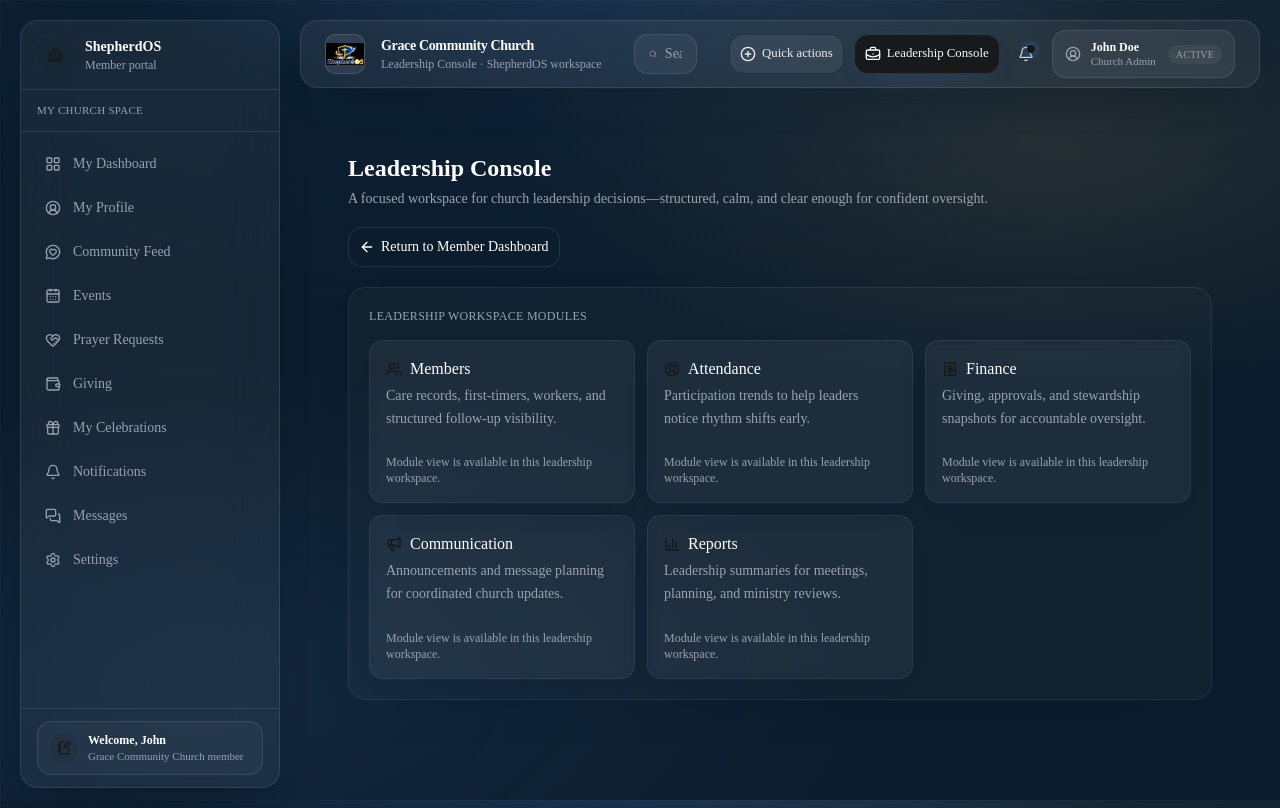
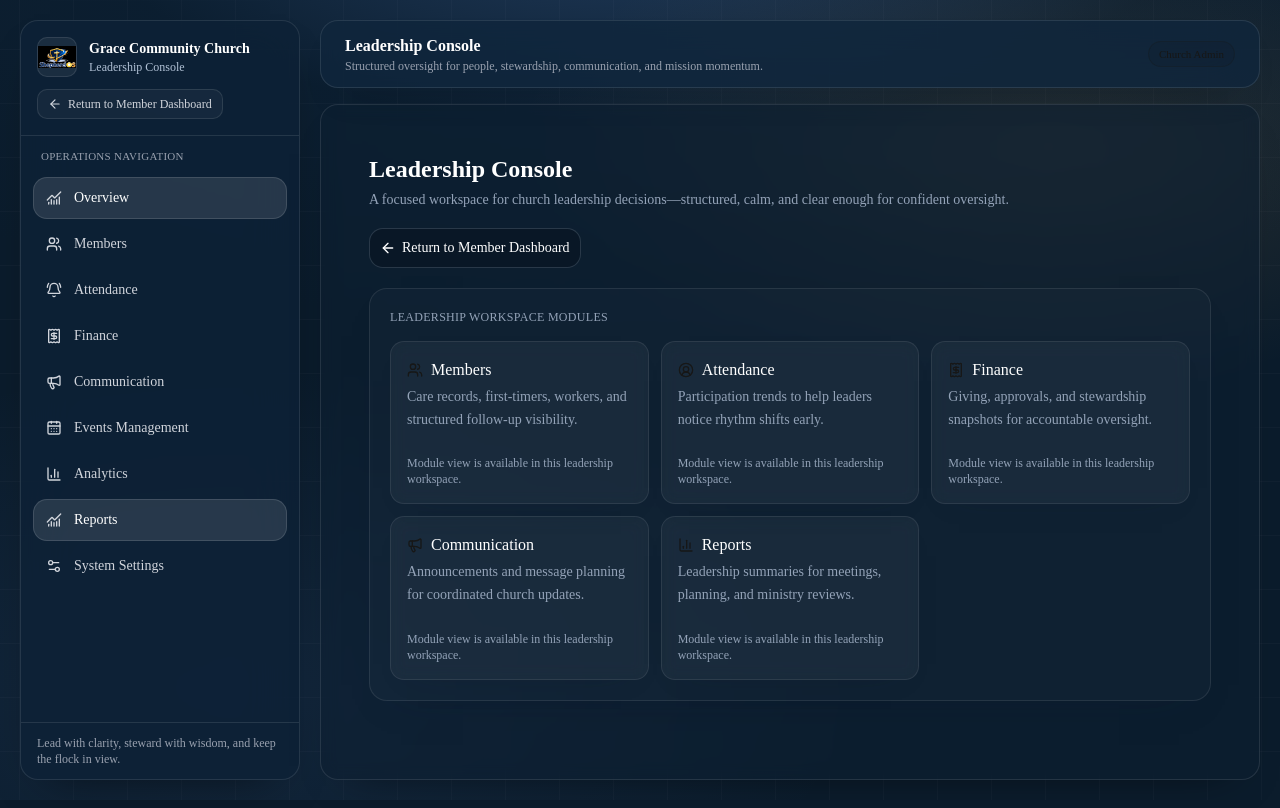
Before and after one commit to Fiximami/shepherdos-web-app, a Next.js app: page /admin in a window 1280 px wide. Built offline with nearby package versions, Linux system fonts and the light colour scheme.

Commit message:
feat: implement dedicated leadership console layout with separate admin navigation

```diff
--- /dev/null
+++ b/src/app/(admin)/admin/layout.tsx
@@ -0,0 +1,149 @@
+import {
+  ArrowLeft,
+  BarChart3,
+  BellRing,
+  CalendarDays,
+  ChartNoAxesCombined,
+  Church,
+  Megaphone,
+  Receipt,
+  Settings2,
+  Users,
+} from "lucide-react";
+import Image from "next/image";
+import Link from "next/link";
+import { redirect } from "next/navigation";
+import type { ReactNode } from "react";
+
+import { mockUser } from "@/lib/mock-user";
+import { cn } from "@/lib/utils";
+
+type AdminRouteLayoutProps = {
+  children: ReactNode;
+};
+
+const adminNav = [
+  { label: "Overview", href: "/admin", icon: ChartNoAxesCombined },
+  { label: "Members", href: "/members", icon: Users },
+  { label: "Attendance", href: "/attendance", icon: BellRing },
+  { label: "Finance", href: "/finance", icon: Receipt },
+  { label: "Communication", href: "/communication", icon: Megaphone },
+  { label: "Events Management", href: "/events", icon: CalendarDays },
+  { label: "Analytics", href: "/analytics", icon: BarChart3 },
+  { label: "Reports", href: "/admin#reports", icon: ChartNoAxesCombined },
+  { label: "System Settings", href: "/settings", icon: Settings2 },
+] as const;
+
+const leadershipRoles = new Set([
+  "admin",
+  "church_admin",
+  "owner",
+  "church_owner",
+  "pastor",
+  "finance",
+  "finance_officer",
+  "leader",
+  "ministry_leader",
+]);
+
+const leadershipPermissions = new Set(["users:manage", "settings:manage", "finance:approve", "finance:report"]);
+
+export default function AdminRouteLayout({ children }: AdminRouteLayoutProps) {
+  const canAccessByRole = leadershipRoles.has(mockUser.role);
+  const canAccessByPermission = mockUser.permissions.some((permission) =>
+    leadershipPermissions.has(permission),
+  );
+
+  if (!canAccessByRole && !canAccessByPermission) {
+    redirect("/dashboard");
+  }
+
+  return (
+    <div
+      className="min-h-svh bg-transparent text-white [--background:#091726] [--foreground:#ffffff] [--card:rgb(255_255_255_/_0.045)] [--card-foreground:#ffffff] [--muted:rgb(255_255_255_/_0.04)] [--muted-foreground:#94a3b8] [--border:rgb(255_255_255_/_0.12)] [--input:rgb(255_255_255_/_0.1)]"
+      style={{ colorScheme: "dark" }}
+    >
+      <div className="mx-auto grid min-h-svh w-full max-w-[1680px] grid-cols-1 gap-4 p-3 md:grid-cols-[280px_minmax(0,1fr)] md:p-4 lg:gap-5 lg:p-5">
+        <aside className="flex h-full w-full flex-col rounded-2xl border border-white/10 bg-[#0e2237]/85 shadow-[0_20px_46px_-30px_rgba(0,0,0,0.72)] backdrop-blur-xl">
+          <div className="border-b border-white/10 px-4 py-4">
+            <div className="flex items-center gap-3">
+              <div className="relative flex h-10 w-10 shrink-0 items-center justify-center overflow-hidden rounded-lg border border-white/10 bg-white/[0.06] p-1">
+                {mockUser.churchLogo ? (
+                  <Image
+                    src={mockUser.churchLogo}
+                    alt={`${mockUser.churchName} logo`}
+                    fill
+                    sizes="40px"
+                    className="object-contain"
+                  />
+                ) : (
+                  <Church className="size-4 text-primary" aria-hidden />
+                )}
+              </div>
+              <div className="min-w-0">
+                <p className="truncate text-sm font-semibold text-white">{mockUser.churchName}</p>
+                <p className="text-xs text-blue-100/80">Leadership Console</p>
+              </div>
+            </div>
+            <Link
+              href="/dashboard"
+              className="mt-3 inline-flex items-center gap-1.5 rounded-lg border border-white/10 bg-white/[0.04] px-2.5 py-1.5 text-xs text-gray-300 transition-colors hover:bg-white/[0.08] hover:text-white"
+            >
+              <ArrowLeft className="size-3.5" aria-hidden />
+              Return to Member Dashboard
+            </Link>
+          </div>
+
+          <nav className="flex-1 space-y-1 overflow-y-auto p-3">
+            <p className="px-2 pb-2 text-[11px] font-medium uppercase tracking-wide text-gray-400">
+              Operations Navigation
+            </p>
+            {adminNav.map((item) => {
+              const pathWithoutHash = item.href.split("#")[0];
+              const isActive = pathWithoutHash === "/admin";
+              return (
+                <Link
+                  key={item.label}
+                  href={item.href}
+                  className={cn(
+                    "group relative flex items-center gap-3 rounded-xl px-3 py-2.5 text-sm transition-[background-color,color,border-color] duration-200",
+                    isActive
+                      ? "border border-white/12 bg-white/[0.11] text-white"
+                      : "border border-transparent text-gray-300 hover:border-white/10 hover:bg-white/[0.08] hover:text-white",
+                  )}
+                >
+                  <item.icon className="size-4 text-gray-300 group-hover:text-white" aria-hidden />
+                  <span className="font-medium">{item.label}</span>
+                </Link>
+              );
+            })}
+          </nav>
+
+          <div className="border-t border-white/10 px-4 py-3">
+            <p className="text-xs text-gray-400">
+              Lead with clarity, steward with wisdom, and keep the flock in view.
+            </p>
+          </div>
+        </aside>
+
+        <div className="flex min-w-0 flex-col">
+          <header className="sticky top-3 z-20 flex h-[4.25rem] items-center justify-between gap-4 rounded-2xl border border-white/10 bg-[#10263d]/80 px-4 shadow-[0_18px_42px_-30px_rgba(0,0,0,0.78)] backdrop-blur-xl sm:px-6">
+            <div className="min-w-0">
+              <p className="truncate text-base font-semibold text-white">Leadership Console</p>
+              <p className="truncate text-xs text-gray-400">
+                Structured oversight for people, stewardship, communication, and mission momentum.
+              </p>
+            </div>
+            <span className="hidden rounded-full border border-primary/25 bg-primary/10 px-2.5 py-1 text-[11px] font-medium text-primary sm:inline-flex">
+              {mockUser.roleLabel}
+            </span>
+          </header>
+
+          <main className="mt-4 min-w-0 flex-1 rounded-2xl border border-white/10 bg-[#0d1f32]/55 p-4 shadow-[0_18px_42px_-32px_rgba(0,0,0,0.72)] backdrop-blur sm:p-5 lg:p-6">
+            {children}
+          </main>
+        </div>
+      </div>
+    </div>
+  );
+}
--- a/src/app/(admin)/layout.tsx
+++ b/src/app/(admin)/layout.tsx
@@ -1,11 +1,9 @@
 import type { ReactNode } from "react";
-
-import { DashboardShell } from "@/components/dashboard/layout/dashboard-shell";
 
 type AdminGroupLayoutProps = {
   children: ReactNode;
 };
 
 export default function AdminGroupLayout({ children }: AdminGroupLayoutProps) {
-  return <DashboardShell>{children}</DashboardShell>;
+  return <>{children}</>;
 }
```
